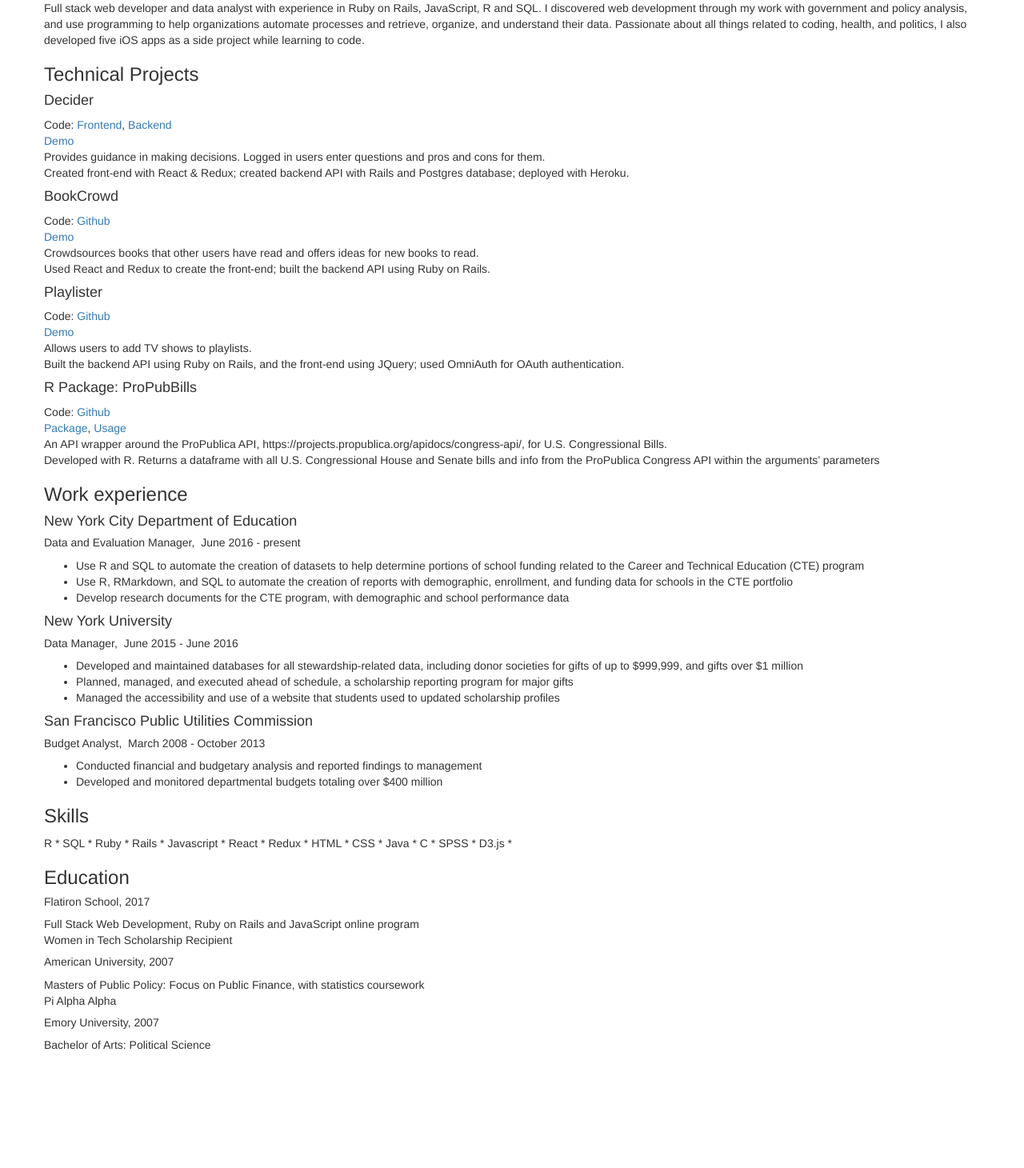
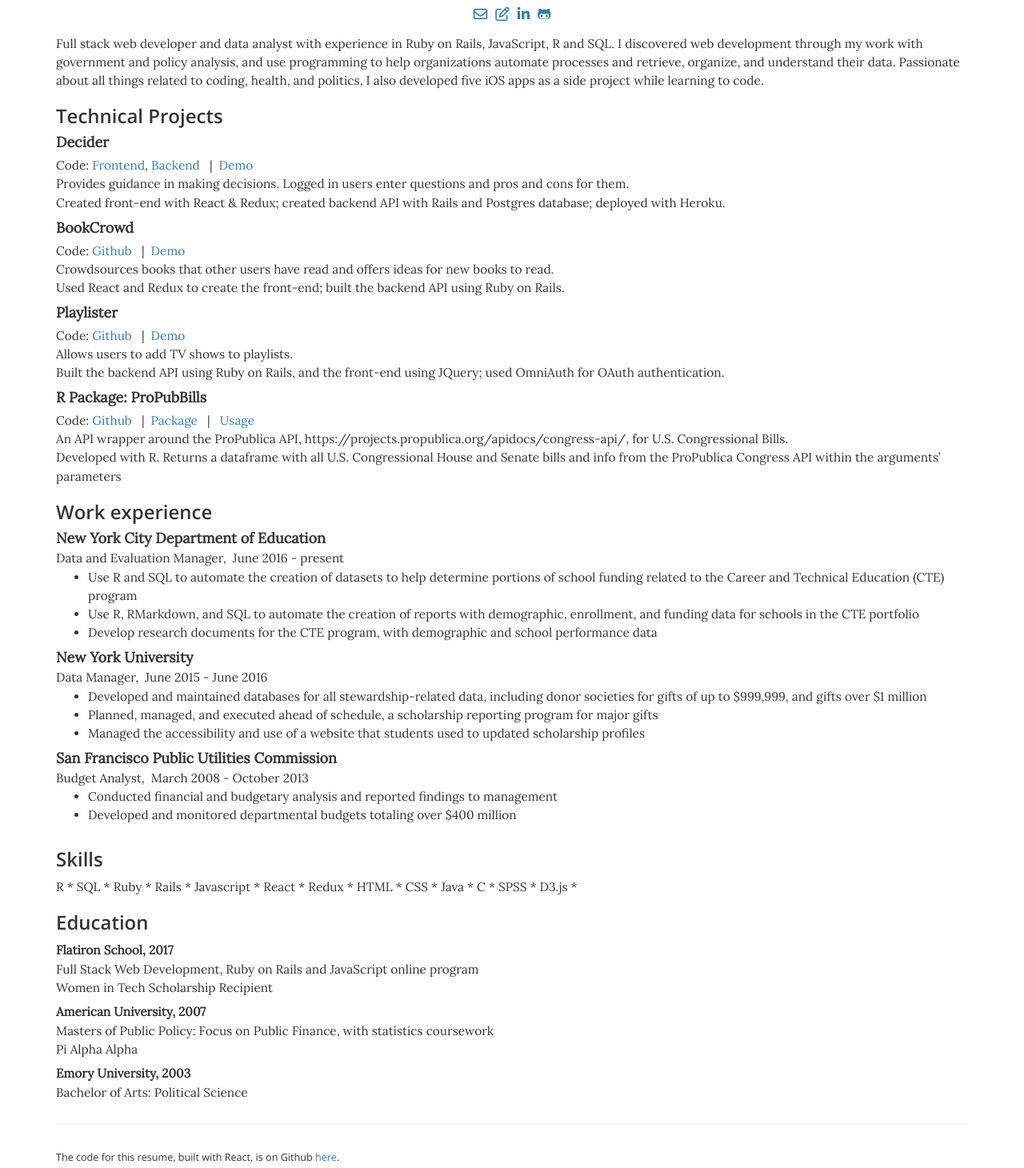
Before and after one commit to nadinesk/resume, a React (Create React App) app: page / in a window 1280 px wide. Shown: the part 90-1550 px from the top of the page at 80% size. Before the commit the page ends 1406 px from the top, so only its background shows below. Built offline with nearby package versions, Linux system fonts and the light colour scheme.

Commit message:
resume with some formatting

```diff
--- a/package.json
+++ b/package.json
@@ -3,9 +3,9 @@
   "version": "0.1.0",
   "private": true,
   "dependencies": {
-    "react": "^16.1.0",
+    "react": "^16.2.0",
     "react-bootstrap": "^0.31.5",
-    "react-dom": "^16.1.0",
+    "react-dom": "^16.2.0",
     "react-scripts": "1.0.17"
   },
   "scripts": {
--- a/public/index.css
+++ b/public/index.css
@@ -1,4 +1,56 @@
+body {
+	margin-bottom: 2em;
+	margin-top: 2em;
+	font-family: 'Lora', serif;
+	line-height: 1.5;
+}
+
+.reg-text {
+	font-size: 1.1em;
+}
+
+h1, h2, h3 {
+	font-family: 'Open Sans', sans-serif;
+	font-weight: 600;
+}
+
+h5 {
+	margin-top: 0.5em;
+}
+
+h4 {
+	font-weight: 600;
+	margin-bottom: 0.4em;
+}
+
 
 .fa {
   margin: 5px;
 }
+
+
+.center-text {
+	text-align: center;
+}
+
+.make-margins {
+	margin-top: 1em;
+}
+
+.work-company {
+	margin-bottom: 0.2em;
+}
+
+.education-section {
+	margin-bottom: 0.5em;
+}
+
+.edu-institution {
+	font-weight: 800;
+}
+
+.other-stuff {
+	font-size: 0.9em;
+	margin-top: 1em;
+	font-family: 'Open Sans', sans-serif;
+}
--- a/public/index.html
+++ b/public/index.html
@@ -11,6 +11,7 @@
     <link rel="manifest" href="%PUBLIC_URL%/manifest.json">
     <link rel="shortcut icon" href="%PUBLIC_URL%/favicon.ico">
     <link rel="stylesheet" href="https://maxcdn.bootstrapcdn.com/bootstrap/latest/css/bootstrap.min.css">
+    <link href="https://fonts.googleapis.com/css?family=Lora|Open+Sans:400,600,700" rel="stylesheet">
     <link rel="stylesheet" type="text/css" href="index.css">
 
     <script src="https://use.fontawesome.com/7ea1abceed.js"></script>
--- a/src/App.js
+++ b/src/App.js
@@ -4,7 +4,7 @@
 import Education from './components/Education.js';
 import Skills from './components/Skills.js';
 import Projects from './components/Projects.js';
-import { Col, Grid, Row } from 'react-bootstrap'
+import {Grid, Row, Col } from 'react-bootstrap'
 
 const App = props => {
     const profileData = props.jsonObj.basics;
@@ -13,16 +13,20 @@
     const educationData = props.jsonObj.education;
     const skillsData = props.jsonObj.skills;
     return (
-      <div className="container">
-        <div className="row">
+      <Grid>
           <Profile profileData={profileData} />
           <Projects projectsData={projectsData} />
           <Work workData={workData} />
           <Skills skillsData={skillsData} />
           <Education educationData={educationData} />
+          <hr/>
+          <Row>
+            <Col md={12} className="other-stuff" >
+              The code for this resume, built with React, is on Github <a href="https://github.com/nadinesk/resume">here</a>.
+            </Col>
+          </Row>
+        </Grid>
 
-        </div>
-      </div>
     );
 };
 
--- a/src/components/Education.js
+++ b/src/components/Education.js
@@ -1,23 +1,28 @@
 import React from 'react';
-
+import { Row, Col } from 'react-bootstrap'
 
 const Education = props => {
     const getEducation = props.educationData.map(function(item, index) {
 
   		return (
-          <div>
-            <h5>{item.institution}, {item.endDate}</h5>
-            <div>{item.studyType} </div>
-            <div>{item.honors} </div>
-  				</div>
+          <Row>
+            <Col md={12} className="education-section reg-text">
+              <div class="edu-institution">{item.institution}, {item.endDate}</div>
+              <div>{item.studyType} </div>
+              <div>{item.honors} </div>
+            </Col>
+  				</Row>
         )
   	});
 
   	return (
-  	  <section className="education">
-        <h3>Education</h3>
-        {getEducation}
-      </section>
+  	  <Row>
+        <Col md={12}>
+          <h3>Education</h3>
+          {getEducation}
+        </Col>
+      </Row>
+
   	)
 };
 
--- a/src/components/Profile.js
+++ b/src/components/Profile.js
@@ -1,4 +1,5 @@
 import React from 'react'
+import { Row, Col } from 'react-bootstrap'
 
 const Profile = props => {
 	const profileObj = props.profileData;
@@ -8,13 +9,27 @@
       	))
 	return (
 		<div>
+    		<Row >
+    		 	<Col md={4} />
+    		 	<Col md={4} className="center-text">
 					<h1> {profileObj.name} </h1>
+				</Col>
+				<Col md={4}/>
+			</Row>
+			<Row >
+				<Col md={4} />
+				<Col md={4} className="center-text">
 					<span><a href={`mailto:${profileObj.email}`}><i class="fa fa-envelope-o fa-lg" aria-hidden="true"></i></a>
 					<a href={profileObj.website}><i class="fa fa-pencil-square-o fa-lg" aria-hidden="true"></i></a>
 						{profiles_map} </span>
-			<div>
+				</Col>
+				<Col md={4}></Col>
+			</Row>
+			<Row className="make-margins">
+				<Col md={12} className="reg-text">
 					{profileObj.summary}
-			</div>
+				</Col>
+			</Row>
 		</div>
 	)
 };
--- a/src/components/ProjectItem.js
+++ b/src/components/ProjectItem.js
@@ -25,7 +25,7 @@
 const projectDemo_map = (projectObj.demo.length > 1) ? (
       projectDem= projectObj.demo.map((demolink, key) => (
               (key === 0) ?
-              <span><a href={demolink}>Package</a>, </span>
+              <span><a href={demolink}>Package</a>  &nbsp; | &nbsp; </span>
               :
               <span><a href={demolink}>Usage</a> </span>
         ))
@@ -39,8 +39,8 @@
     return (
         <div>
           <h4>{props.projectItemData.title}</h4>
-          <div>Code: {projectGithub_map} &nbsp;</div>
-          <div>{projectDemo_map}</div>
+          <span>Code: {projectGithub_map} &nbsp; | &nbsp;
+            {projectDemo_map}</span>
 
           <div>
            {props.projectItemData.description}
--- a/src/components/Projects.js
+++ b/src/components/Projects.js
@@ -1,16 +1,20 @@
 import React from 'react';
 import ProjectItem from './ProjectItem';
+import { Row, Col } from 'react-bootstrap'
 
 const Projects = props => {
     const projectsExp = props.projectsData.map((project) => (
-    	<div><ProjectItem projectItemData={project} /></div>
+    	<div className="reg-text"><ProjectItem projectItemData={project} /></div>
     	))
 
     return (
-      <div>
-        <h3>Technical Projects</h3>
-        {projectsExp}
-      </div>
+      <Row>
+      	<Col md={12}>
+        	<h3>Technical Projects</h3>
+        	{projectsExp}
+        </Col>
+
+      </Row>
     );
 };
 
--- a/src/components/Skills.js
+++ b/src/components/Skills.js
@@ -1,4 +1,5 @@
 import React from 'react';
+import { Row, Col } from 'react-bootstrap'
 
 const Skills = props => {
 
@@ -7,10 +8,12 @@
         ))
 
   		return (
-          <div>
-            <h3>Skills</h3>
-            <div>{skills_map} </div>
-  				</div>
+          <Row>
+            <Col md={12}>
+              <h3>Skills</h3>
+              <div className="reg-text">{skills_map} </div>
+            </Col>
+  				</Row>
         )
   	};
 
--- a/src/components/Work.js
+++ b/src/components/Work.js
@@ -1,5 +1,6 @@
 import React from 'react';
 import WorkItem from './WorkItem';
+import { Row, Col } from 'react-bootstrap'
 
 const Work = props => {
     const workExperience = props.workData.map((work) => (
@@ -7,10 +8,12 @@
     	))
 
     return (
-      <div>
-        <h3> Work experience</h3>
-        {workExperience}
-      </div>
+      <Row>
+      	<Col md={12}>
+        	<h3> Work experience</h3>
+        		{workExperience}
+       	</Col>
+      </Row>
     );
 };
 
--- a/src/components/WorkItem.js
+++ b/src/components/WorkItem.js
@@ -11,11 +11,11 @@
 
     return (
         <div>
-          <h4>{props.workItemData.company}</h4>
-          <span><h5>{props.workItemData.position}, &nbsp;
-          {props.workItemData.startDate} - {props.workItemData.endDate}</h5> </span>
+          <h4 className="work-company">{props.workItemData.company}</h4>
+          <span className="reg-text">{props.workItemData.position}, &nbsp;
+          {props.workItemData.startDate} - {props.workItemData.endDate} </span>
 
-          <ul>
+          <ul className="reg-text">
            {workSummary_map}
           </ul>
 
--- a/src/resume.json
+++ b/src/resume.json
@@ -115,8 +115,8 @@
       "institution": "Emory University",
       "area": "Political Science",
       "studyType": "Bachelor of Arts: Political Science",
-      "startDate": "2005",
-      "endDate": "2007",
+      "startDate": "1999",
+      "endDate": "2003",
       "gpa": "",
       "honors": "",
       "courses": "Focus on Public Finance, with statistics coursework"
```
Also changed, not shown: 1 other file (tests, documents, lock files or other folders). Lines whose indentation alone changed are shown as unchanged.
